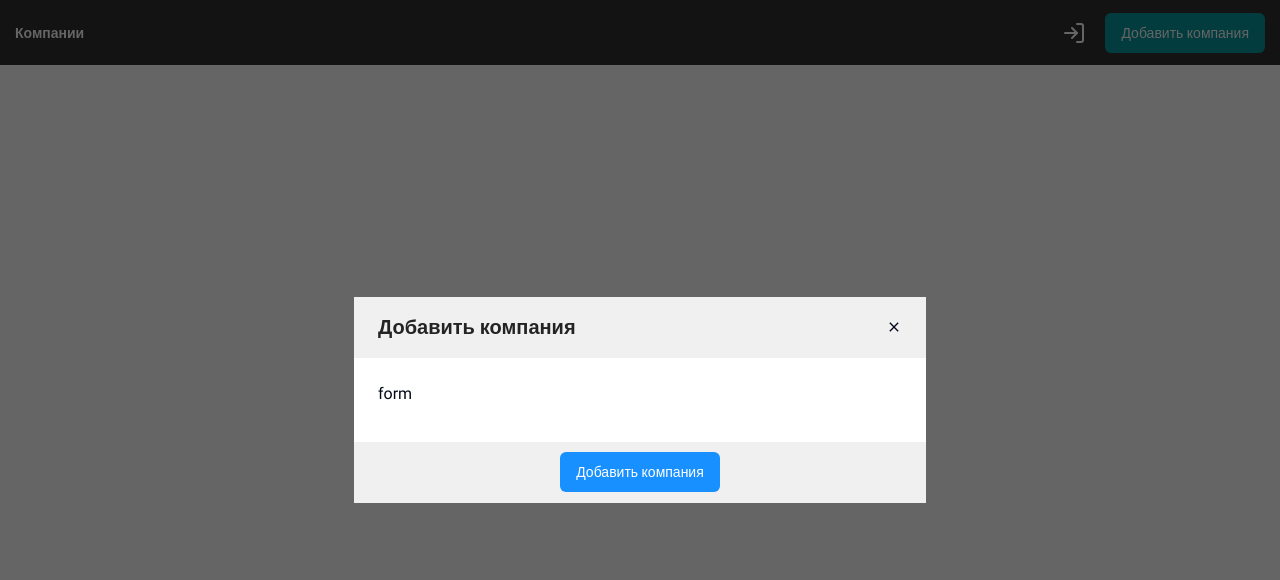
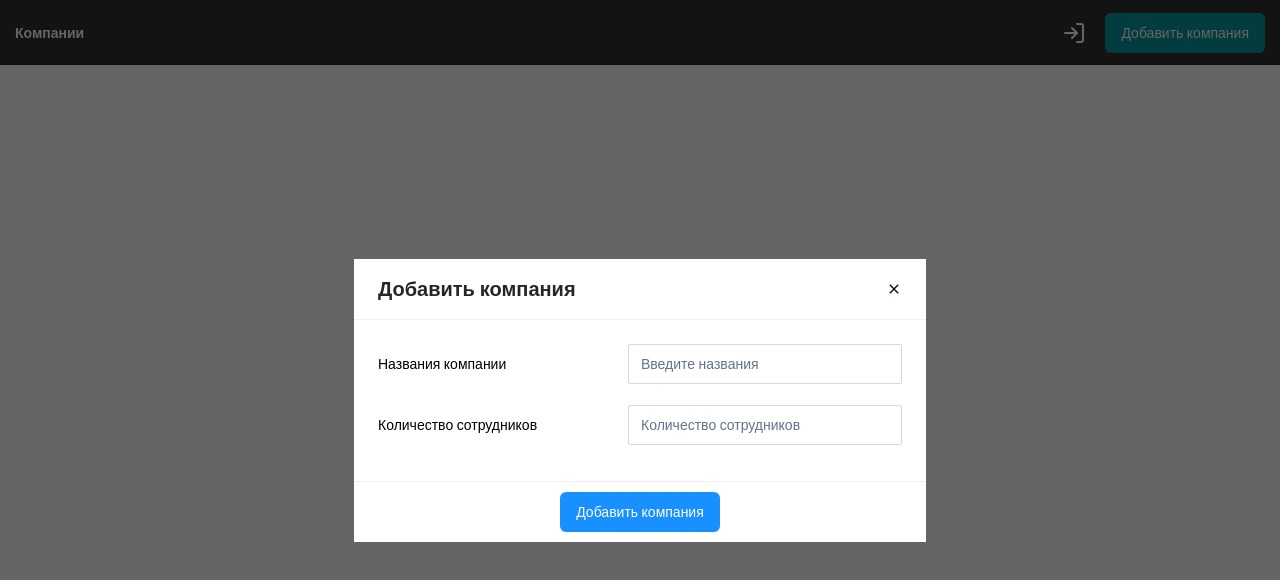
Before and after one commit to Islomjonsdev/test, a React (Vite) app: page / in a window 1280 px wide. Both pictures are taken after a click on the button "Добавить компания". Shown: the top 580 px of the page. Built offline with nearby package versions, Linux system fonts and the light colour scheme.

Commit message:
fixed any bugs

```diff
--- a/src/components/Layout/Header/Header.jsx
+++ /dev/null
@@ -1,54 +0,0 @@
-import { Button } from "@/components/ui/button";
-import { Input } from "@/components/ui/input";
-import Modal from "@/components/ui/Modal/Modal";
-import { LogInIcon } from "lucide-react";
-import React from "react";
-import { useState } from "react";
-import { IoMdClose } from "react-icons/io";
-
-const Header = () => {
-  const [addComanyModal, setAddComanyModal] = useState(false);
-  return (
-    <>
-      <header className="bg-[#313131] h-[65px] flex items-center px-[15px]">
-        <div className="flex items-center justify-between w-full">
-          <h1 className="text-white font-bold text-[14px] leading-[22px]">
-            Компании
-          </h1>
-          <div className="flex items-center gap-[19px]">
-            <LogInIcon className="text-white" />
-            <Button
-              variant="addCompany"
-              onClick={() => setAddComanyModal(true)}
-            >
-              Добавить компания
-            </Button>
-          </div>
-        </div>
-      </header>
-      {addComanyModal && (
-        <Modal close={setAddComanyModal}>
-          <div className="bg-white w-[572px]">
-            <div className="flex items-center justify-between bg-[#F0F0F0] px-[24px] py-[16px] border-b border-[#F0F0F0]">
-              <h3 className="text-[#000000D9] font-bold text-[20px] leading-[28px]">
-                Добавить компания
-              </h3>
-              <IoMdClose
-                className="w-4 h-4 cursor-pointer"
-                onClick={() => setAddComanyModal(false)}
-              />
-            </div>
-             <div className="pt-[24px] pb-[36px] px-[24px]">
-                form
-             </div>
-              <div className="flex items-center justify-center bg-[#F0F0F0] py-[10px] border-b border-[#F0F0F0]">
-                  <Button variant="addCompanyForm">Добавить компания</Button>
-              </div>
-          </div>
-        </Modal>
-      )}
-    </>
-  );
-};
-
-export default Header;
--- a/src/components/Layout/Layout.jsx
+++ /dev/null
@@ -1,16 +0,0 @@
-import React from "react";
-import { Outlet } from "react-router-dom";
-import Header from "./Header/Header";
-
-const Layout = () => {
-  return (
-    <div>
-      <Header />
-      <div className="px-[15px]">
-        <Outlet />
-      </div>
-    </div>
-  );
-};
-
-export default Layout;
--- /dev/null
+++ b/src/components/Main/Main.jsx
@@ -0,0 +1,78 @@
+import { Button } from "@/components/ui/button";
+import { Input } from "@/components/ui/input";
+import Modal from "@/components/ui/Modal/Modal";
+import { LogInIcon } from "lucide-react";
+import React from "react";
+import { useState } from "react";
+import { IoMdClose } from "react-icons/io";
+
+const Header = () => {
+  const [addComanyModal, setAddComanyModal] = useState(false);
+  return (
+    <>
+      <div className="bg-[#313131] h-[65px] flex items-center px-[15px]">
+        <div className="flex items-center justify-between w-full">
+          <h1 className="text-white font-bold text-[14px] leading-[22px]">
+            Компании
+          </h1>
+          <div className="flex items-center gap-[19px]">
+            <LogInIcon className="text-white" />
+            <Button
+              variant="addCompany"
+              onClick={() => setAddComanyModal(true)}
+            >
+              Добавить компания
+            </Button>
+          </div>
+        </div>
+      </div>
+
+      {addComanyModal && (
+        <Modal close={setAddComanyModal}>
+          <div className="bg-white w-[572px]">
+            <div className="flex items-center justify-between px-[24px] py-[16px] border-b border-[#F0F0F0]">
+              <h3 className="text-[#000000D9] font-bold text-[20px] leading-[28px]">
+                Добавить компания
+              </h3>
+              <IoMdClose
+                className="w-4 h-4 cursor-pointer"
+                onClick={() => setAddComanyModal(false)}
+              />
+            </div>
+            <div className="pt-[24px] pb-[36px] px-[24px]">
+              <form className="flex flex-col gap-[21px]">
+                <div className="flex items-center justify-between">
+                  <label
+                    className="text-[#000000] font-normal text-[14px] leading-[22px]"
+                    htmlFor=""
+                  >
+                    Названия компании
+                  </label>
+                  <Input inputForm type="text" placeholder="Введите названия" />
+                </div>
+                <div className="flex items-center justify-between">
+                  <label
+                    className="text-[#000000] font-normal text-[14px] leading-[22px]"
+                    htmlFor=""
+                  >
+                    Количество сотрудников
+                  </label>
+                  <Input
+                    inputForm
+                    type="text"
+                    placeholder="Количество сотрудников"
+                  />
+                </div>
+              </form>
+            </div>
+            <div className="flex items-center justify-center py-[10px] border-t border-[#F0F0F0]">
+              <Button variant="addCompanyForm">Добавить компания</Button>
+            </div>
+          </div>
+        </Modal>
+      )}
+    </>
+  );
+};
+
+export default Header;
--- a/src/components/ui/input.jsx
+++ b/src/components/ui/input.jsx
@@ -2,13 +2,13 @@ import * as React from "react"
 
 import { cn } from "@/lib/utils"
 
-const Input = React.forwardRef(({ className, type, ...props }, ref) => {
+const Input = React.forwardRef(({ className, inputForm, type, ...props }, ref) => {
   return (
     (<input
       type={type}
       className={cn(
         "flex h-10 w-full rounded-md border border-input bg-background px-3 py-2 text-base ring-offset-background file:border-0 file:bg-transparent file:text-sm file:font-medium file:text-foreground placeholder:text-muted-foreground focus-visible:outline-none focus-visible:ring-2 focus-visible:ring-ring focus-visible:ring-offset-2 disabled:cursor-not-allowed disabled:opacity-50 md:text-sm",
-        className
+        inputForm ? "py-[5px] px-[12px] border border-[#D9D9D9] rounded-[2px] outline-none max-w-[274px] w-full d-block" : ""
       )}
       ref={ref}
       {...props} />)
```
Also changed, not shown: src/pages/Router/Router.jsx (+2 -7 lines).
